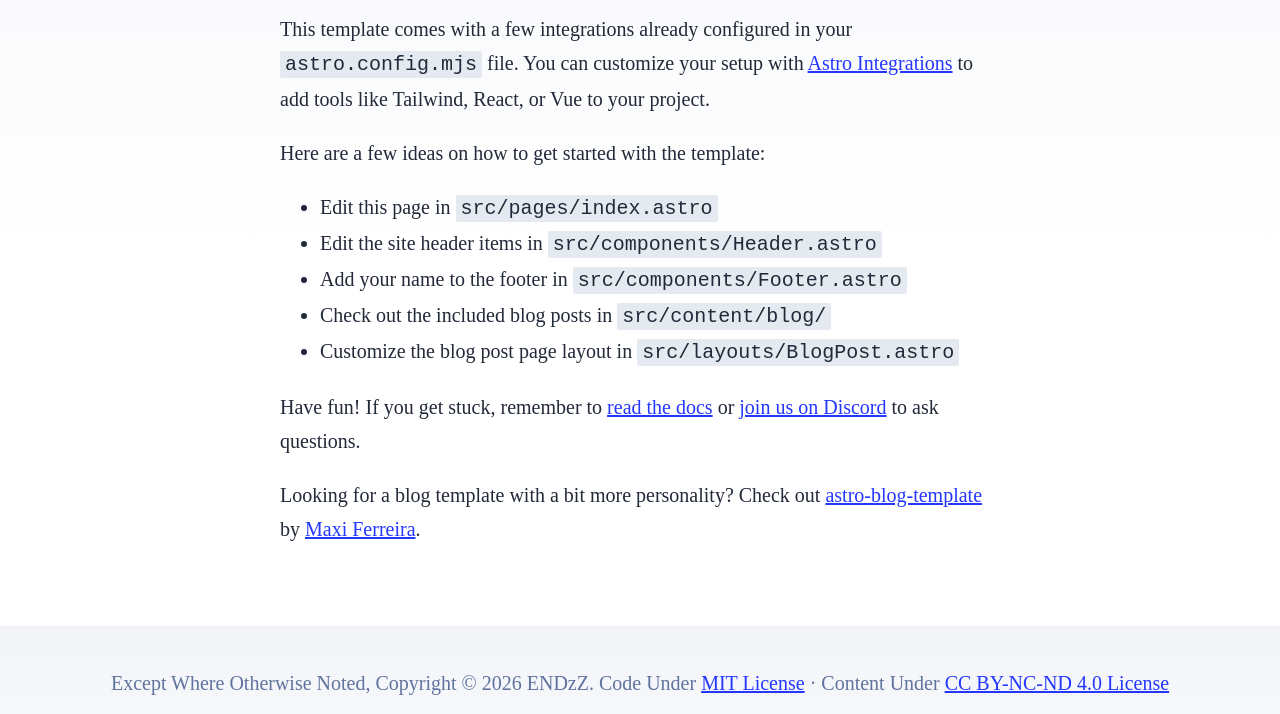
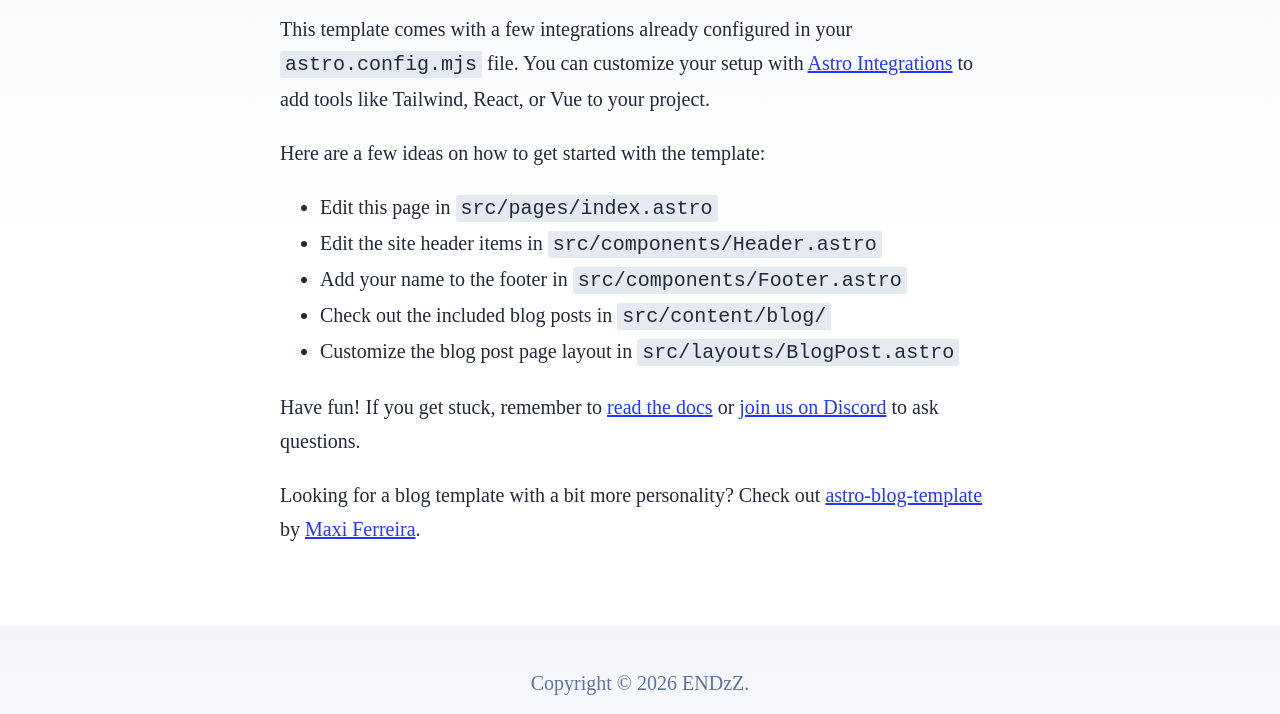
Before and after one commit to ENDlezZenith/ENDlezZenith.github.io, an Astro site: page / in a window 1280 px wide. Shown: the part 341-1055 px from the top of the page. Built offline with nearby package versions, Linux system fonts and the light colour scheme; Astro itself is replaced by a stand-in of ours.

Commit message:
chore: cleanup

```diff
--- a/package.json
+++ b/package.json
@@ -10,7 +10,7 @@
     },
     "runtime": {
       "name": "node",
-      "version": "26.13.0",
+      "version": ">=26.0.0 <27.0.0",
       "onFail": "error"
     }
   },
--- a/src/components/Footer.astro
+++ b/src/components/Footer.astro
@@ -3,7 +3,7 @@ const today = new Date();
 ---
 
 <footer>
-	Except Where Otherwise Noted, Copyright &copy; {today.getFullYear()} ENDzZ. Code Under <a href="https://github.com/ENDlezZenith/ENDlezZenith.github.io/blob/master/LICENSE" target="_blank">MIT License</a> &middot; Content Under <a href="https://creativecommons.org/licenses/by-nc-nd/4.0/" rel="license" target="_blank">CC BY-NC-ND 4.0 License</a>
+	Copyright &copy; {today.getFullYear()} ENDzZ.
 	<div class="social-links">
 		<a href="https://github.com/ENDlezZenith" target="_blank">
 			<span class="sr-only">Go to ENDzZ's GitHub profile</span>
```
Also changed, not shown: 1 other file.
